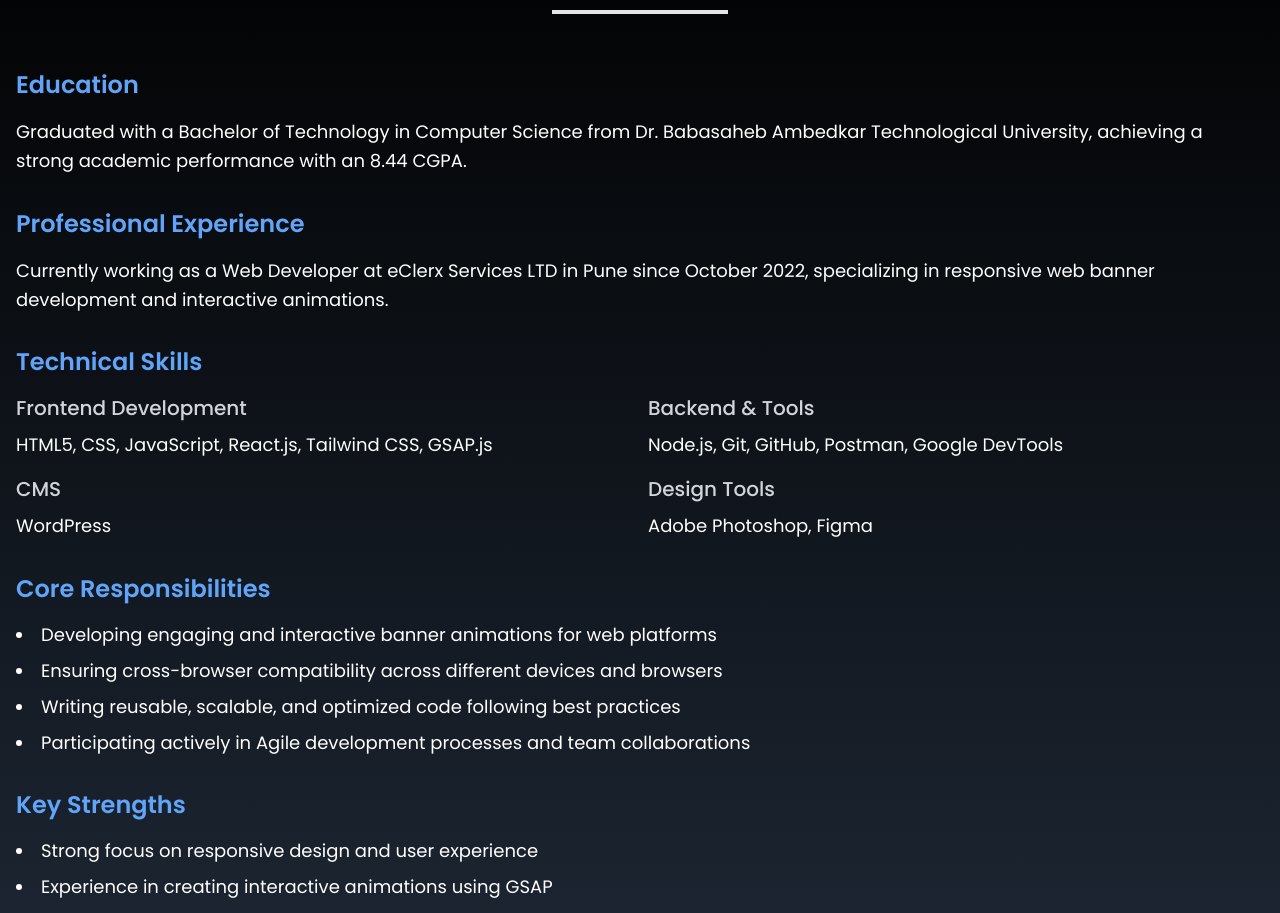
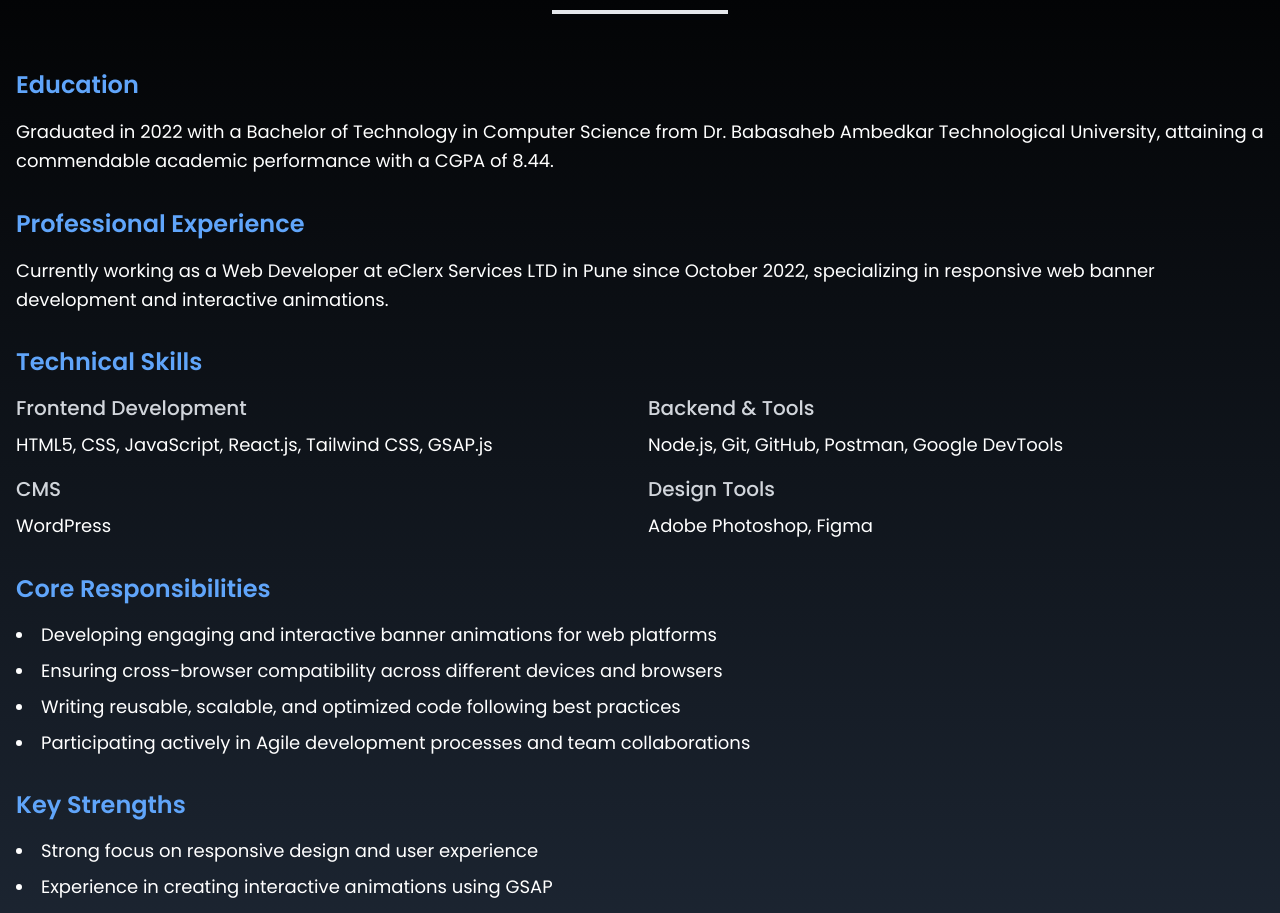
Before and after one commit to mbl43/Portfolio, a React (Vite) app: page / in a window 1280 px wide. Shown: the part 3255-4168 px from the top of the page. Built offline with nearby package versions, Linux system fonts and the light colour scheme; a web font is replaced by a local one.

Commit message:
style:fix alignment

```diff
--- a/src/Components/About.jsx
+++ b/src/Components/About.jsx
@@ -18,9 +18,7 @@ const About = () => {
           <div>
             <h3 className="text-2xl font-semibold text-blue-400 mb-4">Education</h3>
             <p className="text-lg leading-relaxed">
-              Graduated with a Bachelor of Technology in Computer Science from Dr. Babasaheb
-              Ambedkar Technological University, achieving a strong academic performance
-              with an 8.44 CGPA.
+            Graduated in 2022 with a Bachelor of Technology in Computer Science from Dr. Babasaheb Ambedkar Technological University, attaining a commendable academic performance with a CGPA of 8.44.
             </p>
           </div>
 
--- a/src/Components/Contact.jsx
+++ b/src/Components/Contact.jsx
@@ -37,7 +37,7 @@ const Contact = () => {
   return (
     <div
       name="Contact"
-      className="min-h-screen w-full bg-gradient-to-b from-black to-gray-800 text-white py-16"
+      className="min-h-screen w-full bg-gradient-to-b from-black to-gray-800 text-white py-16 mx-auto"
     >
       <div className="max-w-6xl mx-auto px-4">
         <div className="bg-gray-900/50 backdrop-blur-sm rounded-3xl shadow-2xl overflow-hidden">
```
